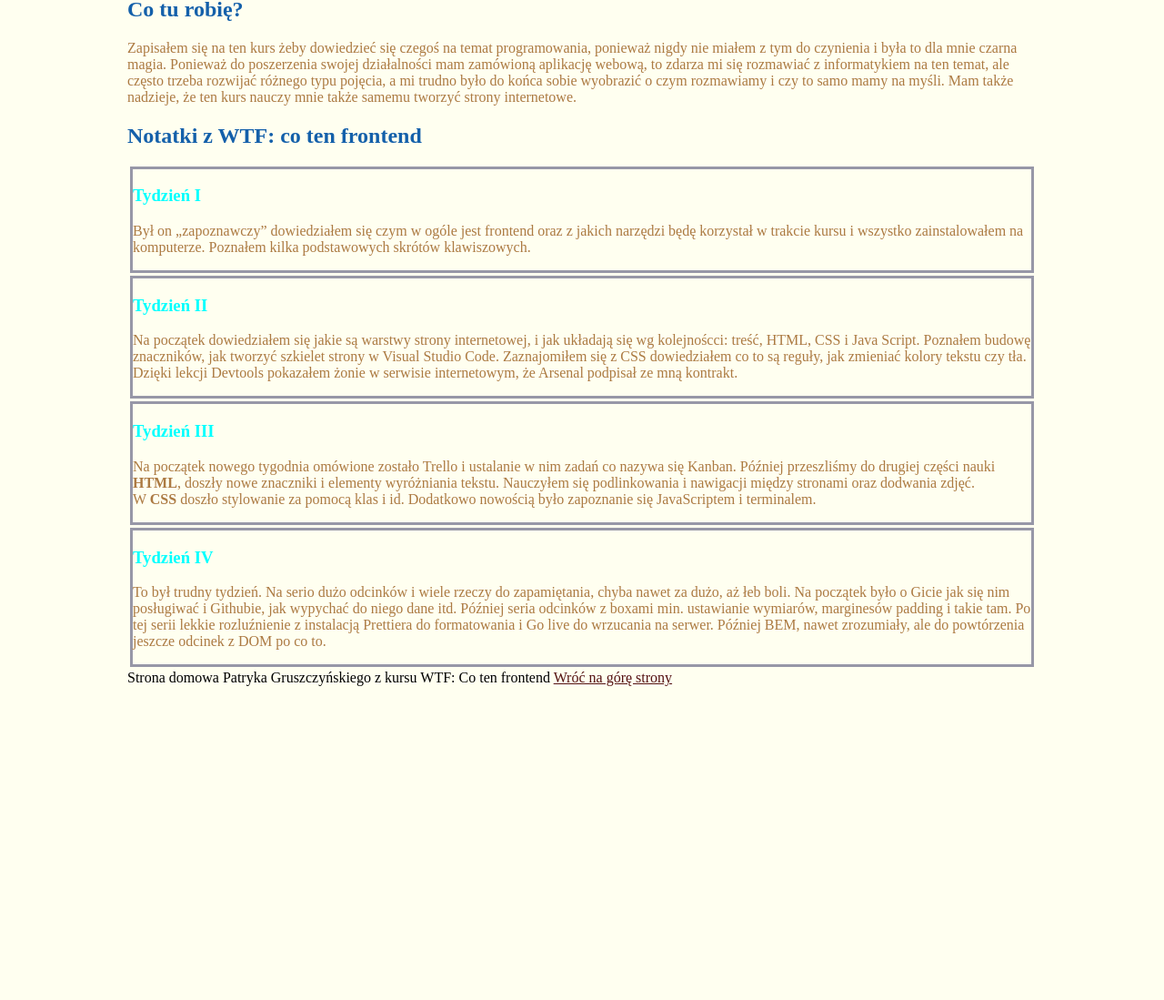
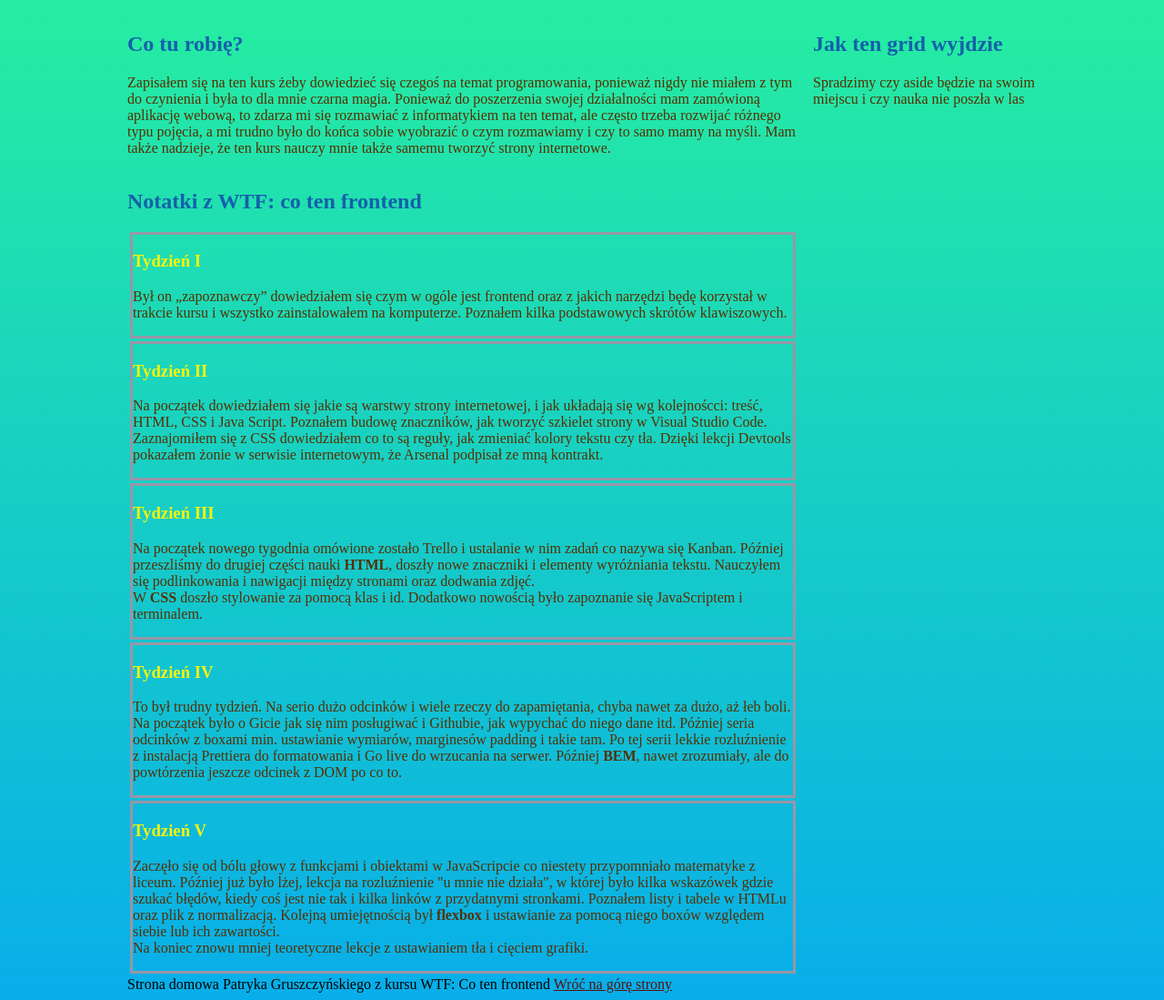
Before and after one commit to patryk-gruszczynski/homepage, a plain HTML site: page index.html in a window 1280 px wide. Shown: the part 137-1236 px from the top of the page at 91% size. Before the commit the page ends 899 px from the top, so only its background shows below. Drawn offline with Linux system fonts and the light colour scheme.

Commit message:
after grid

```diff
--- a/index.html
+++ b/index.html
@@ -9,23 +9,23 @@
 
   <body>
     <header id="top">
-      <nav class ="box">
-        <a class="absolute" href="index.html"><b>Strona główna</b></a>
-        <a class="absolute-second" href="toaletki.html"><b>Toaletki</b></a>
-        <a class="absolute-third" href="działka.html"><b>Działka</b></a>
+      <nav class="box">
+        <a class="navigation-first" href="index.html"><b>Strona główna</b></a>
+        <a class="navigation-second" href="toaletki.html"><b>Toaletki</b></a>
+        <a class="navigation-third" href="działka.html"><b>Działka</b></a>
       </nav>
     </header>
-    <main class ="main">
+    <main class="main">
       <header>
         <h1 class="main__heading main__heading--js">
           Patryk Gruszczyński – Zmiana main heading js
-      </h1>
+        </h1>
       </header>
 
-      <section class ="about">
-        <h2 class ="about__heading">Co tu robię?</h2>
+      <section class="about">
+        <h2 class="about__heading">Co tu robię?</h2>
 
-        <p class ="about__description">
+        <p class="about__description">
           Zapisałem się na ten kurs żeby dowiedzieć się czegoś na temat
           programowania, ponieważ nigdy nie miałem z tym do czynienia i była to
           dla mnie czarna magia. Ponieważ do poszerzenia swojej działalności mam
@@ -37,10 +37,17 @@
         </p>
       </section>
 
-      <section>
+      <aside class="trele">
+        <h2>Jak ten grid wyjdzie</h2>
+        <p>Spradzimy czy aside będzie na swoim miejscu i czy nauka nie poszła w las</p>
+      </aside>
+
+
+
+      <section class="week">
         <h2>Notatki z WTF: co ten frontend</h2>
 
-        <article class ="week-summary">
+        <article class="week-summary">
           <h3 class="week-summary__title">Tydzień I</h3>
 
           <p class="week-summary__description">
@@ -51,7 +58,7 @@
           </p>
         </article>
 
-        <article class ="week-summary">
+        <article class="week-summary">
           <h3 class="week-summary__title">Tydzień II</h3>
 
           <p class="week-summary__description">
@@ -63,7 +70,7 @@
             żonie w serwisie internetowym, że Arsenal podpisał ze mną kontrakt.
           </p>
         </article>
-        <article class ="week-summary">
+        <article class="week-summary">
           <h3 class="week-summary__title">Tydzień III</h3>
 
           <p class="week-summary__description">
@@ -76,7 +83,7 @@
             nowością było zapoznanie się JavaScriptem i terminalem.
           </p>
         </article>
-        <article class ="week-summary">
+        <article class="week-summary">
           <h3 class="week-summary__title">Tydzień IV</h3>
 
           <p class="week-summary__description">
@@ -86,15 +93,28 @@
             itd. Później seria odcinków z boxami min. ustawianie wymiarów,
             marginesów padding i takie tam. Po tej serii lekkie rozluźnienie z
             instalacją Prettiera do formatowania i Go live do wrzucania na
-            serwer. Później BEM, nawet zrozumiały, ale do powtórzenia jeszcze
+            serwer. Później <b>BEM</b>, nawet zrozumiały, ale do powtórzenia jeszcze
             odcinek z DOM po co to.
+          </p>
+        </article>
+        <article class="week-summary">
+          <h3 class="week-summary__title">Tydzień V</h3>
+          <p class="week-summary__description">
+            Zaczęło się od bólu głowy z funkcjami i obiektami w JavaScripcie co
+            niestety przypomniało matematyke z liceum. Później już było lżej,
+            lekcja na rozluźnienie "u mnie nie działa", w której było kilka
+            wskazówek gdzie szukać błędów, kiedy coś jest nie tak i kilka linków
+            z przydatnymi stronkami. Poznałem listy i tabele w HTMLu oraz plik z
+            normalizacją. Kolejną umiejętnością był <b>flexbox</b> i ustawianie
+            za pomocą niego boxów względem siebie lub ich zawartości.<br> Na koniec
+            znowu mniej teoretyczne lekcje z ustawianiem tła i cięciem grafiki.
           </p>
         </article>
       </section>
     </main>
-    <footer class ="footer">
+    <footer class="footer">
       Strona domowa Patryka Gruszczyńskiego z kursu WTF: Co ten frontend
-      <a class ="footer__link" href="#top">Wróć na górę strony</a>
+      <a class="footer__link" href="#top">Wróć na górę strony</a>
     </footer>
     <script src="main.js"></script>
   </body>
--- a/main.js
+++ b/main.js
@@ -1,4 +1,4 @@
-alert("cześć witam Cie na mojej stronce:)");
+
 
 function greet(firstName,age) {
 console.log (
--- a/style.css
+++ b/style.css
@@ -1,24 +1,33 @@
 body {
-  background: ivory;
+  background: background-color: #08AEEA;
+  background-image: linear-gradient(0deg, #08AEEA 0%, #2AF598 100%);
+  background-attachment: scroll;
 }
+
 h2 {
   color: #1460aa;
 }
 p {
-  color: rgb(172, 122, 66);
+  color: rgb(87, 47, 1);
 }
 .week-summary__title {
-  color: aqua;
+  color: rgb(248, 244, 7);
 }
 .week-summary {
-border-color: #9797a7;
-border-style: solid;
-margin: 3px;
+  border-color: #9797a7;
+  border-style: solid;
+  margin: 3px;
 }
 nav a {
   color: red;
   text-decoration: none;
+ }
+.navigation {
+  display: flex;
+  justify-content: center;
+  align-items: flex-end;
 }
+
 footer a {
   color: #551212;
 }
@@ -33,26 +42,39 @@ footer a {
   border-style: solid;
   border-radius: 20px;
   box-sizing: border-box;
-  }
-.absolute {
-  position: absolute;
-  left: 150px;
-  top: 20px;
+  display: flex;
+  justify-content: space-evenly;
+  align-items: center;
 }
-.absolute-second {
-  position: absolute;
-  left: 300px;
-  top: 20px;
+
+.main {
+  max-width: 1000px;
+  margin: 0 auto;
+  display: grid;
+  grid-template-columns: 3fr 1fr;
+  column-gap: 16px;
+  row-gap: 16pxs;
 }
-.absolute-third {
-  position: absolute;
-  left: 400px;
-  top: 20px;
-  }
-.main {
-max-width: 1000px;
-margin: 0 auto;
+
+.about {
+  grid-column-start: 1;
+  grid-column-end: 2;
 }
+
+.trele {
+  grid-column-start: 2;
+  grid-column-end: 3;
+  grid-row-start: 2;
+  grid-row-end: 3;
+}
+
+.week {
+  grid-column-start: 1;
+  grid-column-end: 2;
+}
+
+
+
 .footer {
   max-width: 1000px;
   margin: 0 auto;
```
Also changed, not shown: działka.html (+1 -1 lines), toaletki.html (+1 -1 lines).
